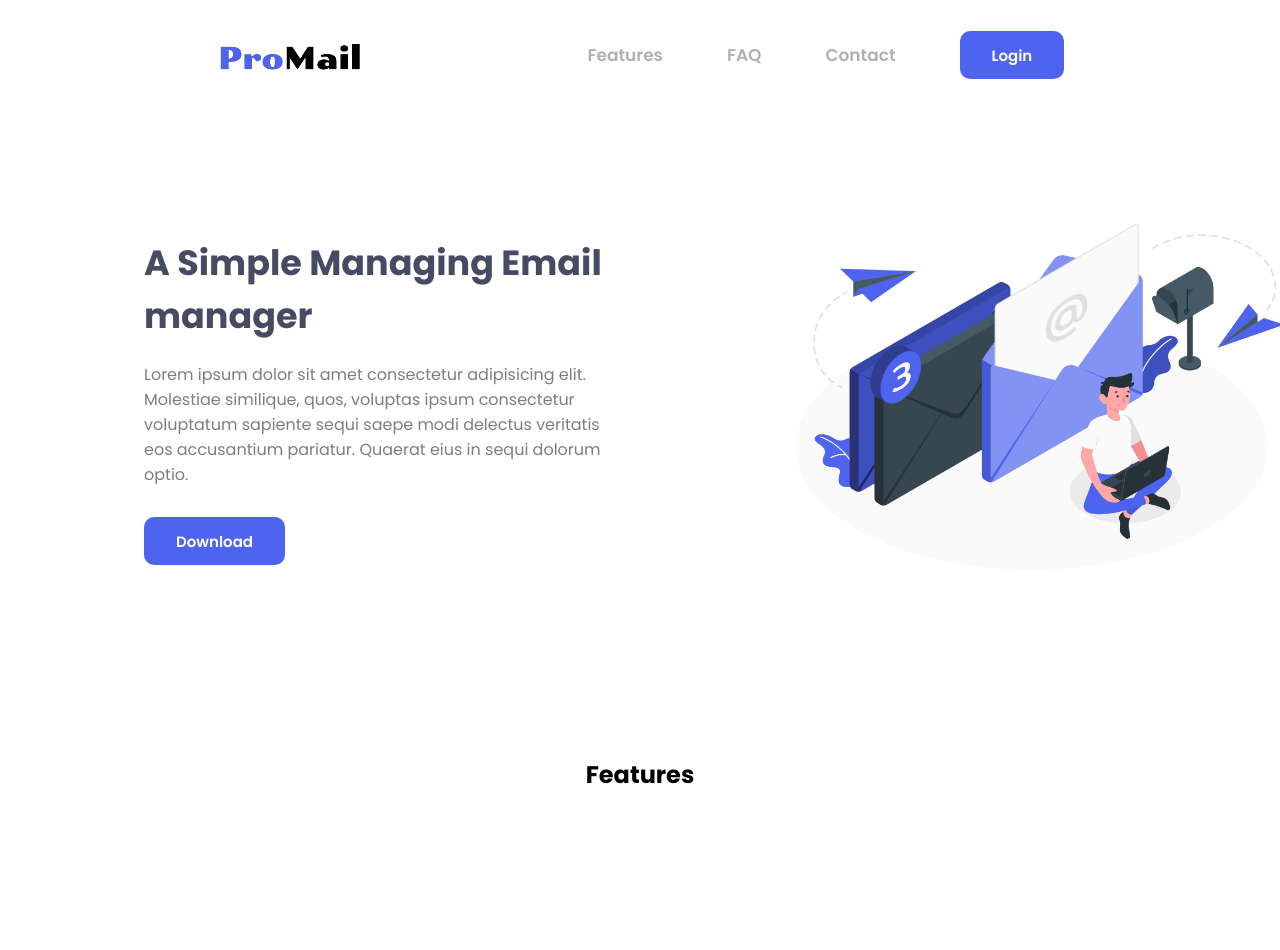
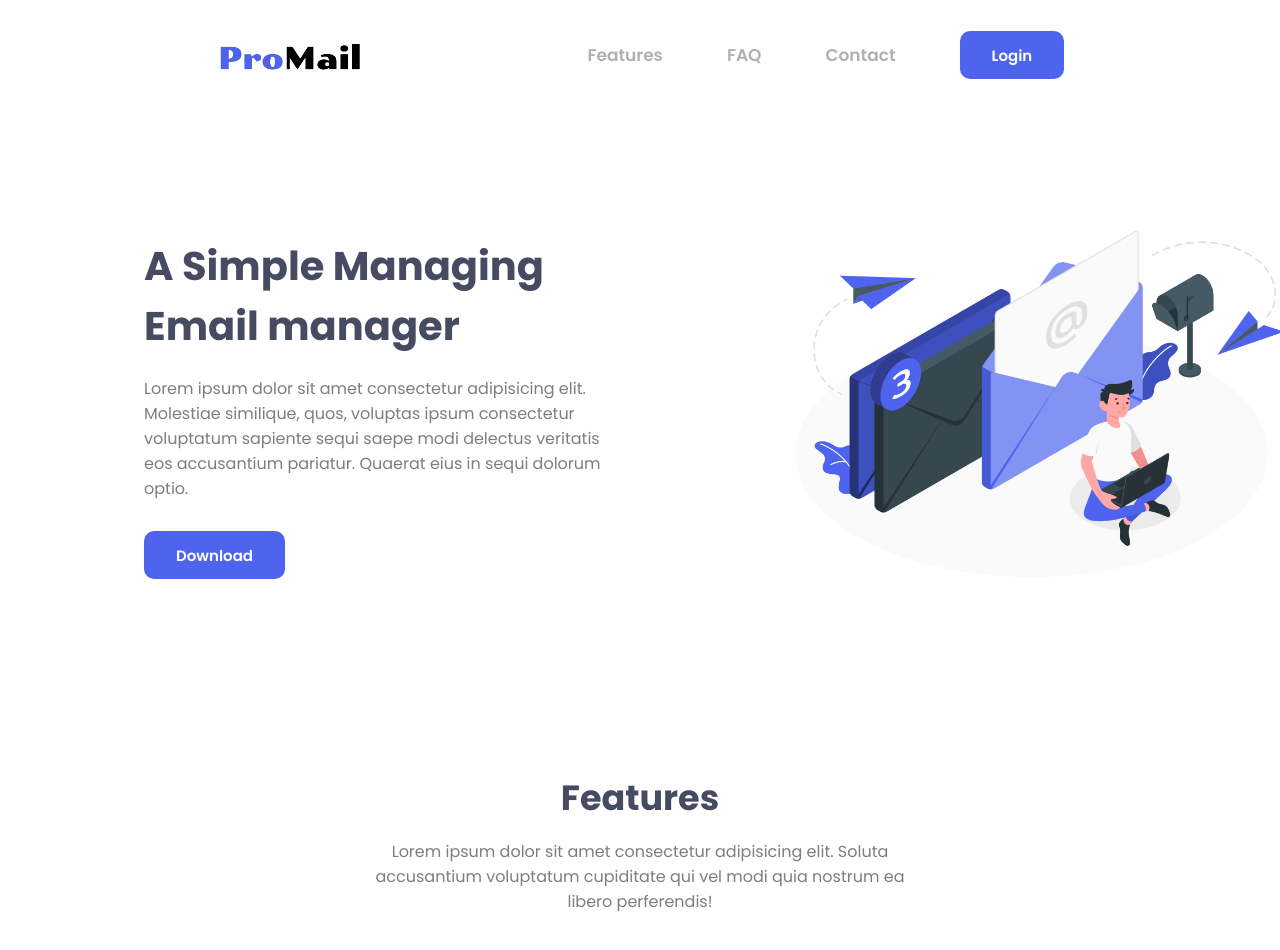
Before and after one commit to Mrsfab09/ProMail, a React (Vite) app: page / in a window 1280 px wide. Shown: the top 950 px of the page. Before the commit the page ends 888 px from the top, so only its background shows below. Built offline with nearby package versions, Linux system fonts and the light colour scheme.

Commit message:
adding few style in the fetures section

```diff
--- a/src/App.css
+++ b/src/App.css
@@ -12,4 +12,5 @@
   --fontHover: rgba(0, 0, 0, 0.51);
   --buttonColor: rgba(78, 100, 238, 1);
   --shadows: rgba(0, 0, 0, 0.123);
+  --heading: hsla(229, 31%, 21%, 0.849);
 }
--- a/src/components/Features/Features.jsx
+++ b/src/components/Features/Features.jsx
@@ -5,6 +5,11 @@ export function Features() {
     <section className={styles.sectionFeatures}>
       <div className={styles.featuresContent}>
         <h2>Features</h2>
+        <p>
+          Lorem ipsum dolor sit amet consectetur adipisicing elit. Soluta
+          accusantium voluptatum cupiditate qui vel modi quia nostrum ea libero
+          perferendis!
+        </p>
       </div>
       <div></div>
     </section>
--- a/src/components/Features/Features.module.css
+++ b/src/components/Features/Features.module.css
@@ -4,5 +4,16 @@
   justify-content: center;
   padding: 96px;
 }
-/* .featuresContent {
-} */
+.featuresContent {
+  width: 35rem;
+  text-align: center;
+}
+.featuresContent h2 {
+  font-size: 35px;
+  color: var(--heading);
+}
+.featuresContent p {
+  color: var(--fontHover);
+  margin-top: 15px;
+  overflow-wrap: break-word;
+}
--- a/src/components/Hero/Hero.module.css
+++ b/src/components/Hero/Hero.module.css
@@ -21,8 +21,8 @@
   max-width: 500px;
 }
 .heroContent h1 {
-  color: hsla(229, 31%, 21%, 0.849);
-  font-size: 35px;
+  color: var(--heading);
+  font-size: 40px;
   margin-bottom: 20px;
 }
 .heroContent p {
```
